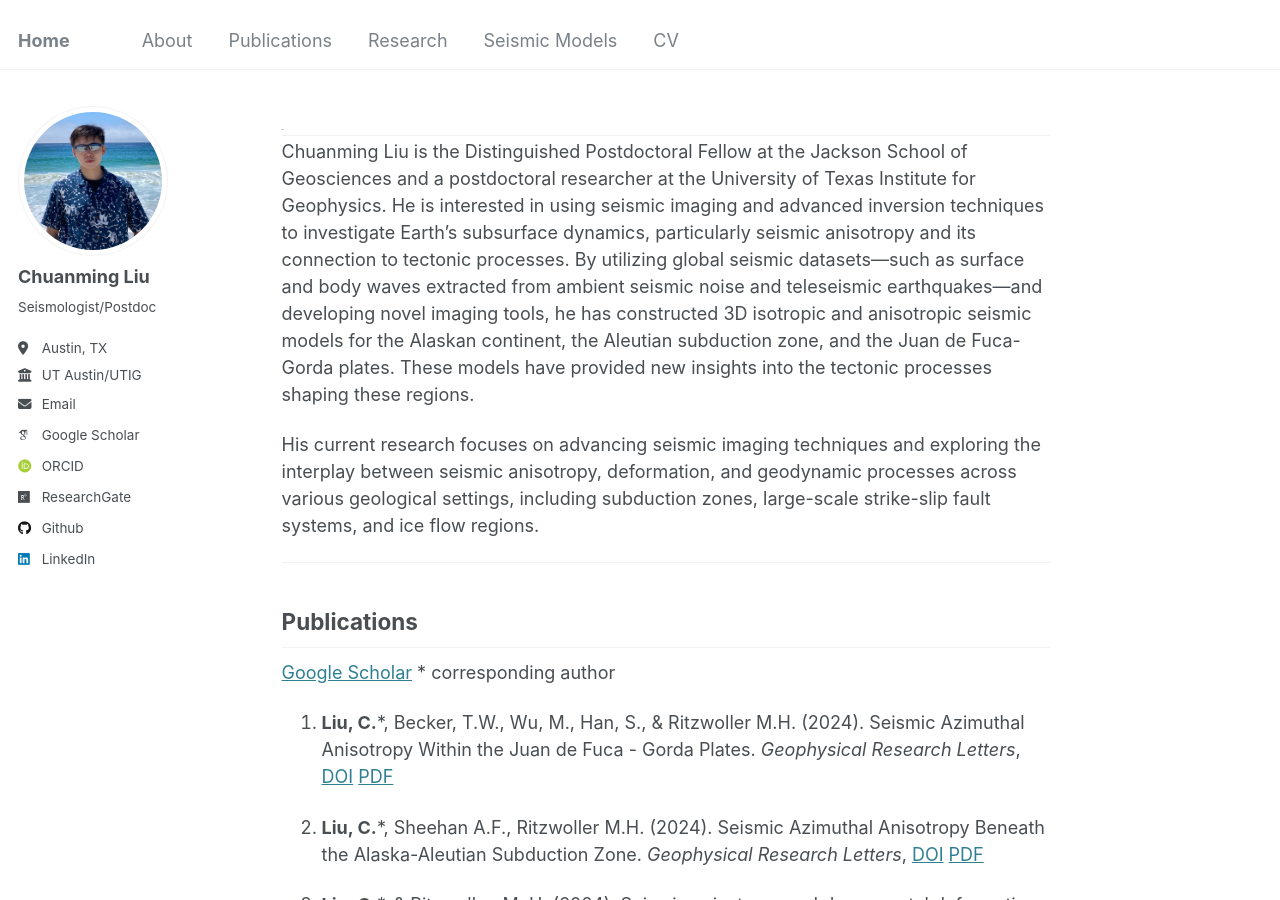
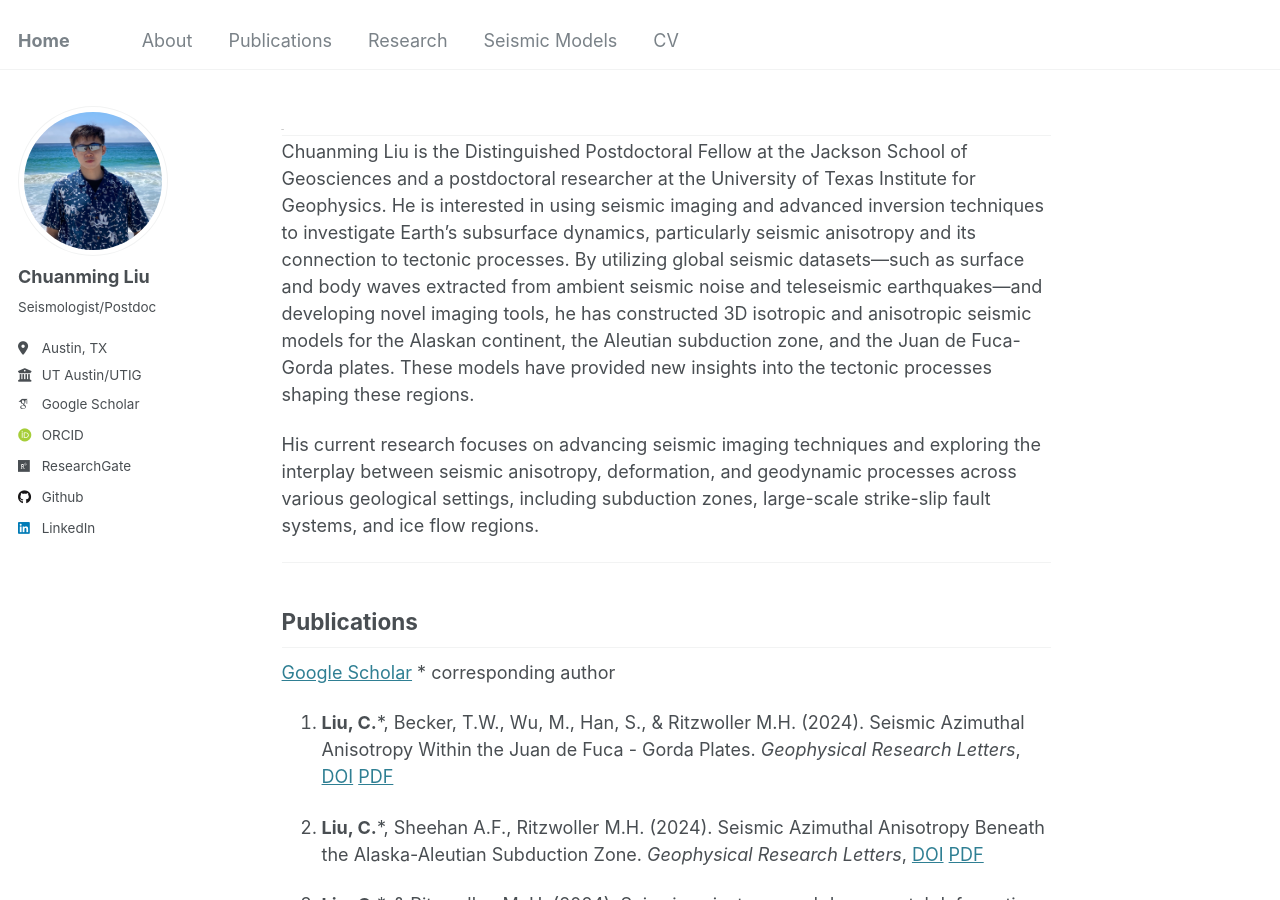
Before and after one commit to Chuanming-Liu/Chuanming-Liu.github.io, a Jekyll site: the page built from _pages/about.md, in a window 1280 px wide and 900 px high. Built offline with Jekyll 4.4.1, drawn with Linux system fonts in a browser that asks for light colours; some web fonts are replaced.

Commit message:
Comment out email in _config.yml
Comment out the email field in the configuration.

```diff
--- a/_config.yml
+++ b/_config.yml
@@ -28,7 +28,7 @@ author:
   location         : "Austin, TX"
   employer         : "UT Austin/UTIG"
   # uri              : # URL
-  email            : "chuanming.liu@jsg.utexas.edu"
+  #email            : "chuanming.liu@jsg.utexas.edu"
 
   # Academic websites
 
```
